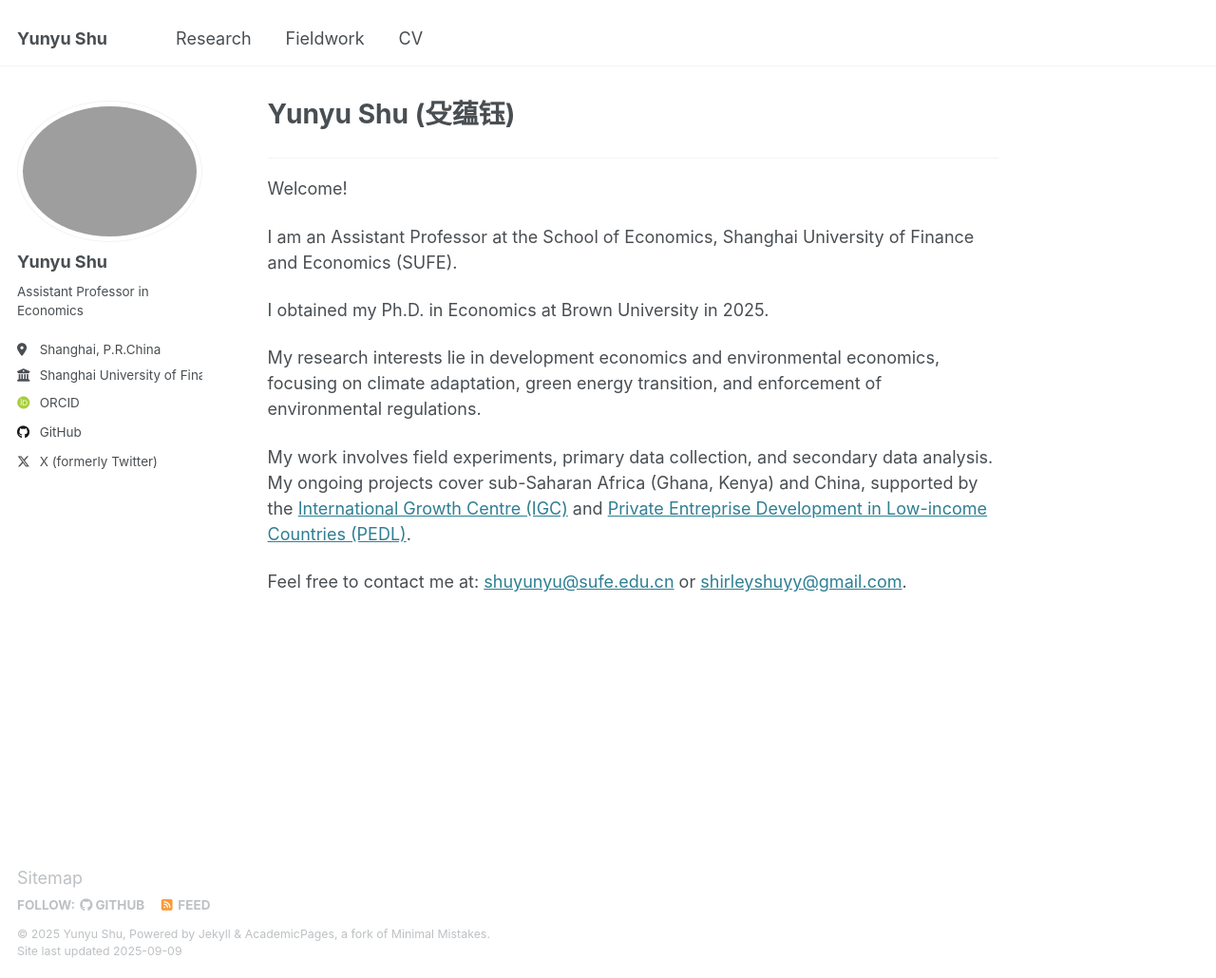
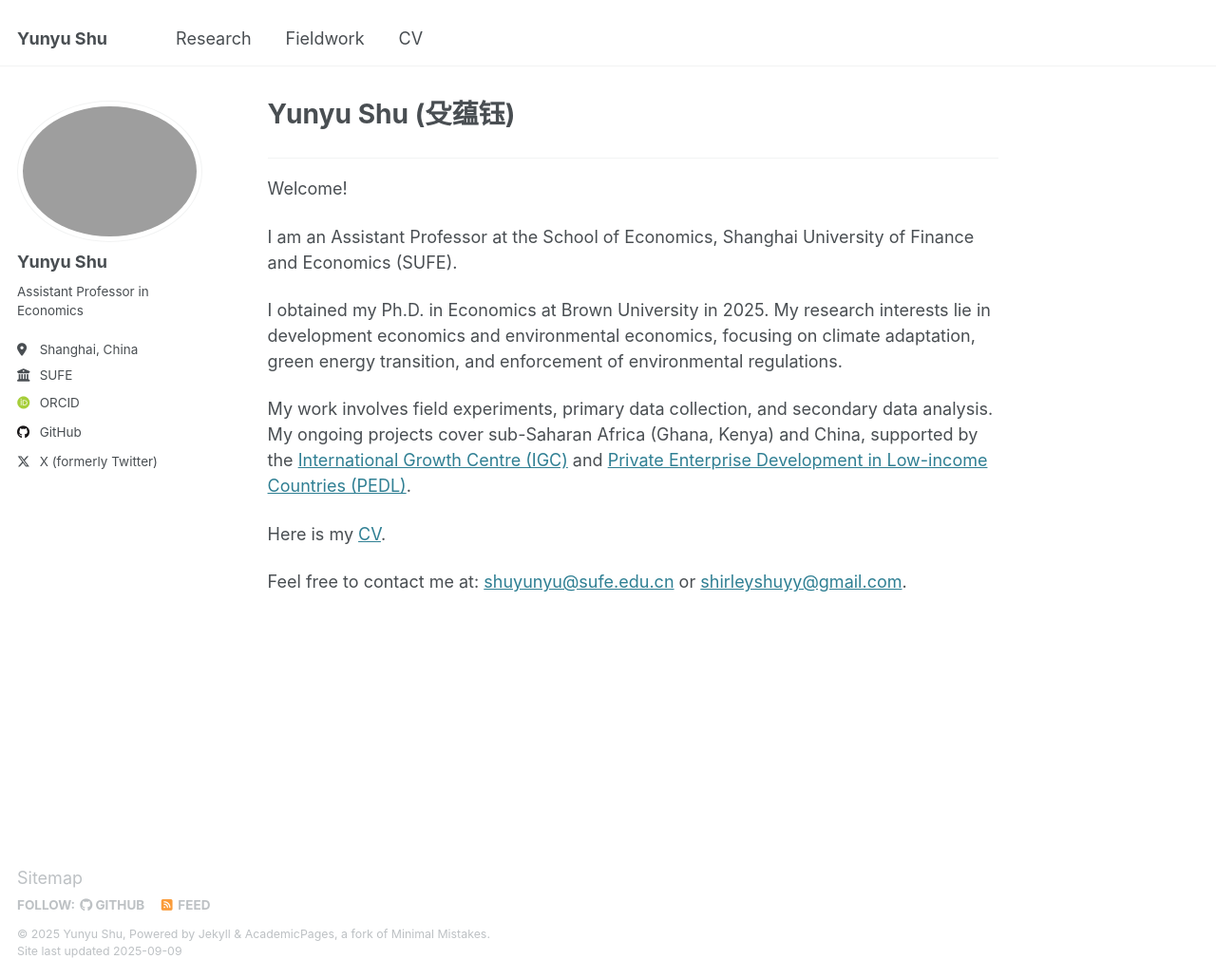
Before and after one commit to shirleyshu0503/shirleyshu0503.github.io, a Jekyll site: the page built from _pages/about.md, in a window 1280 px wide and 1030 px high. Shown: the whole window at 95% size. Built offline with Jekyll 4.4.1, drawn with Linux system fonts in a browser that asks for light colours; some web fonts are replaced.

Commit message:
Webpage update 2509

```diff
--- a/_config.yml
+++ b/_config.yml
@@ -26,8 +26,8 @@ author:
   name             : "Yunyu Shu"
   pronouns         : # example: "she/her"
   bio              : "Assistant Professor in Economics"
-  location         : "Shanghai, P.R.China"
-  employer         : "Shanghai University of Finance and Economics"
+  location         : "Shanghai, China"
+  employer         : "SUFE"
   uri              : # URL
   email            : # "yunyu_shu@brown.edu"
 
--- a/_pages/about.md
+++ b/_pages/about.md
@@ -12,12 +12,10 @@ Welcome!
 
 I am an Assistant Professor at the School of Economics, Shanghai University of Finance and Economics (SUFE).
 
+I obtained my Ph.D. in Economics at Brown University in 2025. My research interests lie in development economics and environmental economics, focusing on climate adaptation, green energy transition, and enforcement of environmental regulations.
 
-I obtained my Ph.D. in Economics at Brown University in 2025.
+My work involves field experiments, primary data collection, and secondary data analysis. My ongoing projects cover sub-Saharan Africa (Ghana, Kenya) and China, supported by the [International Growth Centre (IGC)](https://www.theigc.org/) and [Private Enterprise Development in Low-income Countries (PEDL)](https://pedl.cepr.org/).
 
-My research interests lie in development economics and environmental economics, focusing on climate adaptation, green energy transition, and enforcement of environmental regulations.
-
-My work involves field experiments, primary data collection, and secondary data analysis. My ongoing projects cover sub-Saharan Africa (Ghana, Kenya) and China, supported by the [International Growth Centre (IGC)](https://www.theigc.org/) and [Private Entreprise Development in Low-income Countries (PEDL)](https://pedl.cepr.org/).
-
+Here is my [CV](https://shirleyshu0503.github.io/files/CV_YunyuShu.pdf).
 
 Feel free to contact me at: [shuyunyu@sufe.edu.cn](mailto:shuyunyu@sufe.edu.cn) or [shirleyshuyy@gmail.com](mailto:shirleyshuyy@gmail.com).
```
